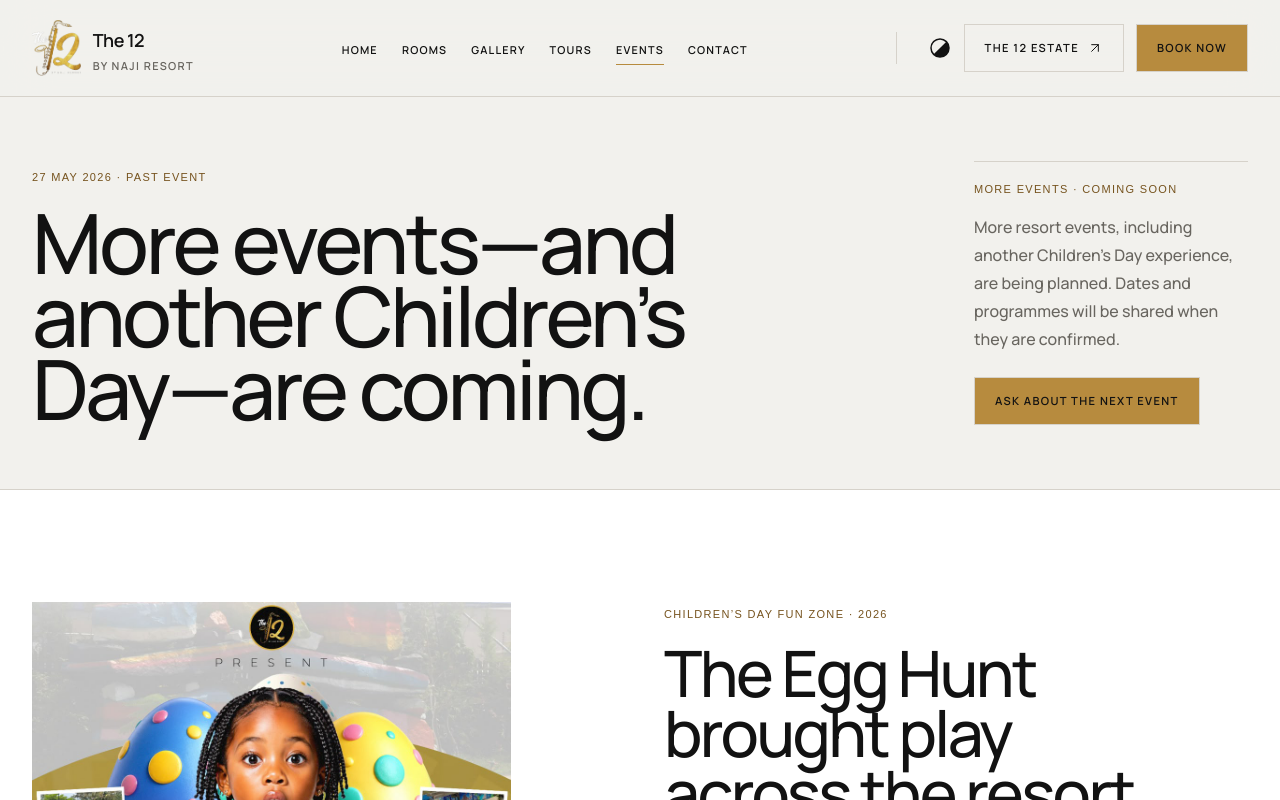
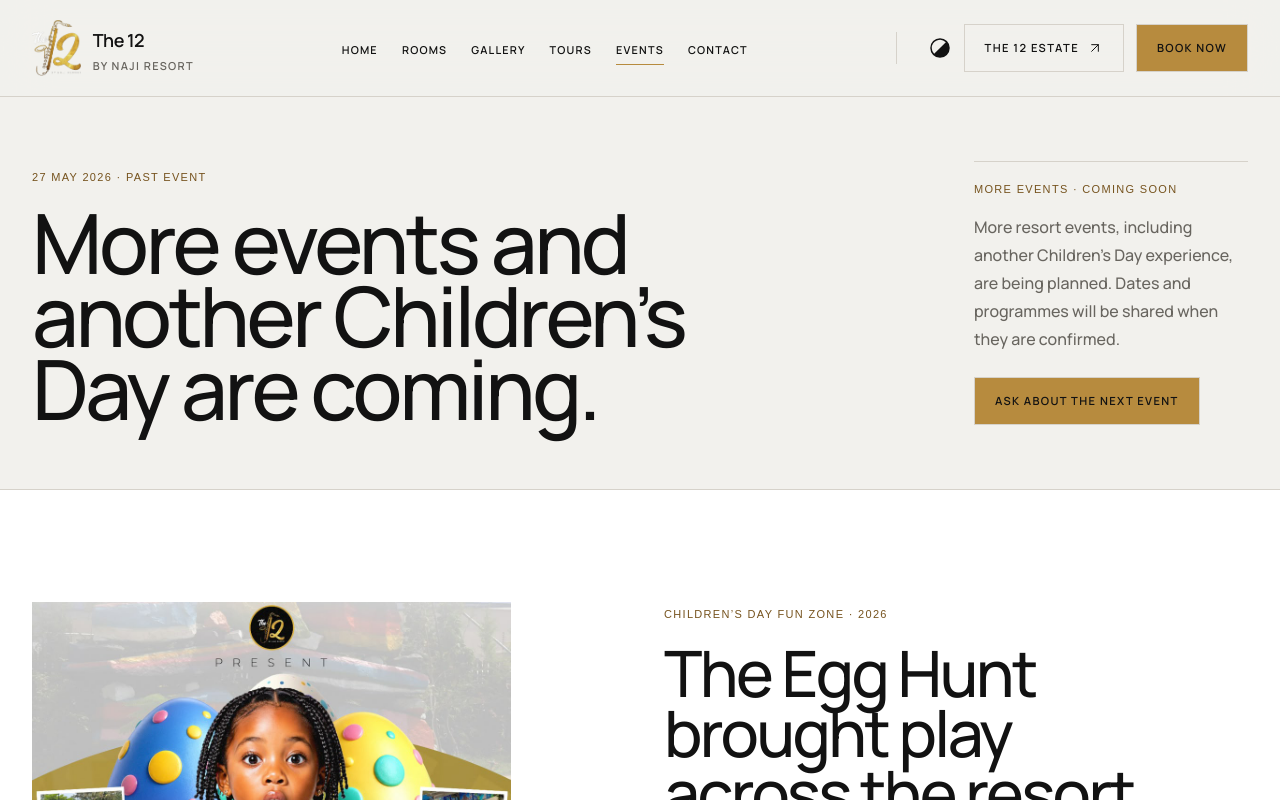
Before and after one commit to vxxious/the12-by-naji-resort, a Next.js app: page /events in a window 1280 px wide. Shown: the top 800 px of the page. Built offline with nearby package versions, Linux system fonts and the light colour scheme; no server answers; a web font is replaced by a local one.

Commit message:
fix: simplify events headline

```diff
--- a/src/app/events/page.tsx
+++ b/src/app/events/page.tsx
@@ -29,7 +29,7 @@
               27 May 2026 · Past event
             </p>
             <h1 className="display-title mt-5 text-balance">
-              More events—and another Children’s Day—are coming.
+              More events and another Children’s Day are coming.
             </h1>
           </div>
           <div className="border-t pt-5 md:col-span-3 md:col-start-10">
```
Also changed, not shown: 1 other file (tests, documents, lock files or other folders).
